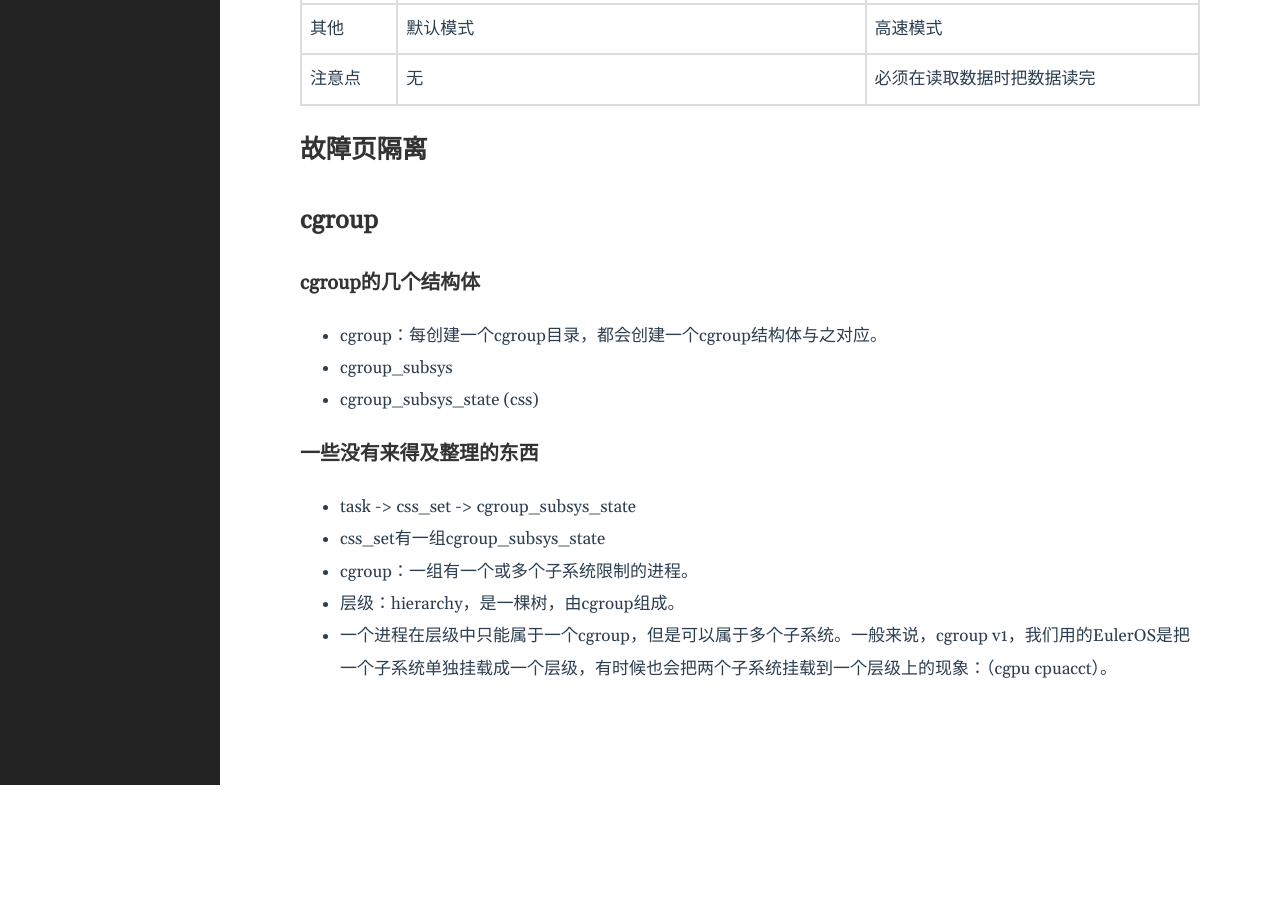
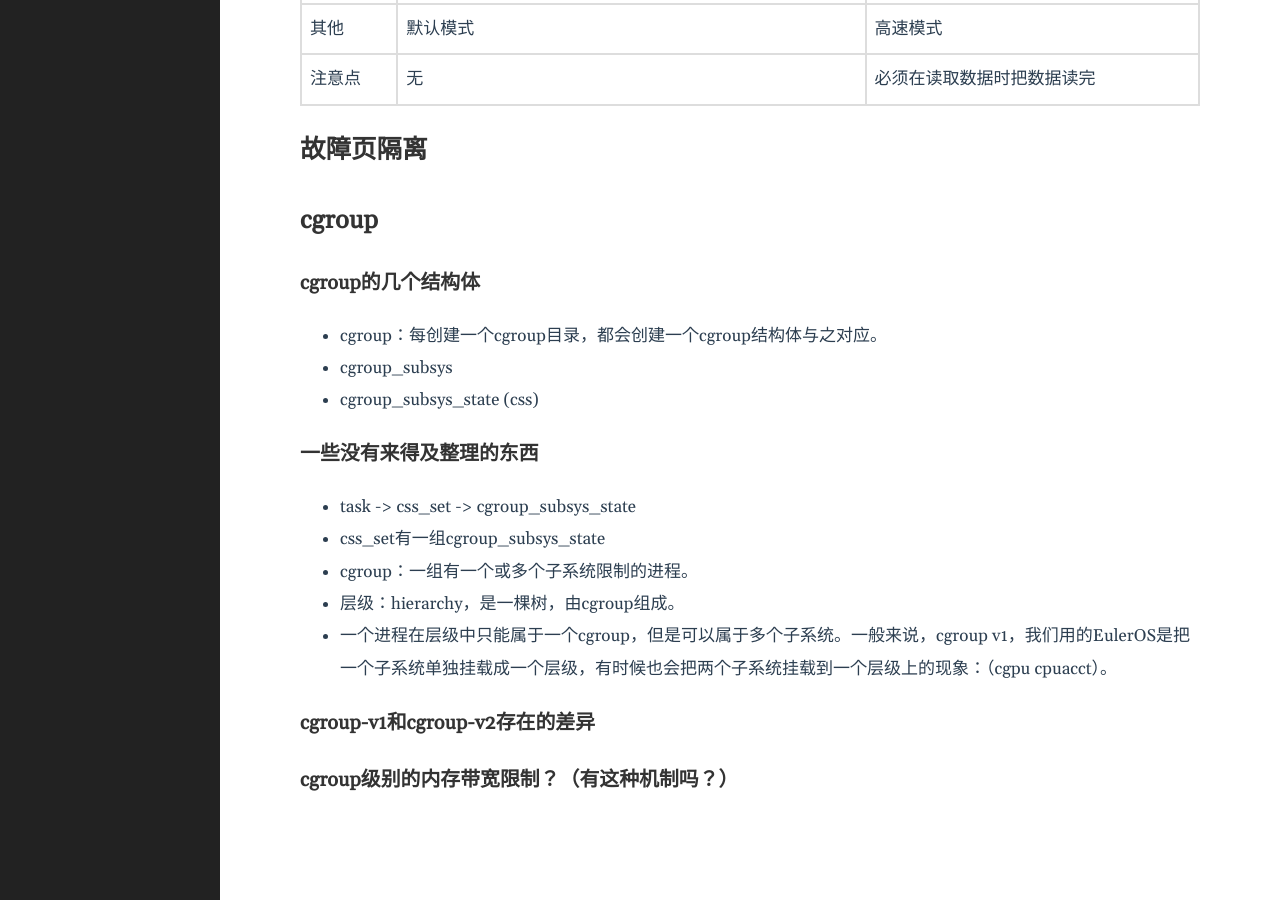
Before and after one commit to lclgo/lclgo.github.io, a Jekyll site: the page built from _posts/draft/2020-01-01-draft.md, in a window 1280 px wide and 900 px high, scrolled down 2556 px. Built offline with Jekyll 4.4.1, drawn with Linux system fonts in a browser that asks for light colours; before the commit the page ends 3341 px from its top, so only the background shows below that.

Commit message:
add some problems in draft

```diff
--- a/_posts/draft/2020-01-01-draft.md
+++ b/_posts/draft/2020-01-01-draft.md
@@ -98,3 +98,7 @@ epoll的水平触发和边缘触发：
 * cgroup：一组有一个或多个子系统限制的进程。
 * 层级：hierarchy，是一棵树，由cgroup组成。
 * 一个进程在层级中只能属于一个cgroup，但是可以属于多个子系统。一般来说，cgroup v1，我们用的EulerOS是把一个子系统单独挂载成一个层级，有时候也会把两个子系统挂载到一个层级上的现象：（cgpu cpuacct）。
+
+### cgroup-v1和cgroup-v2存在的差异
+
+### cgroup级别的内存带宽限制？（有这种机制吗？）
```
